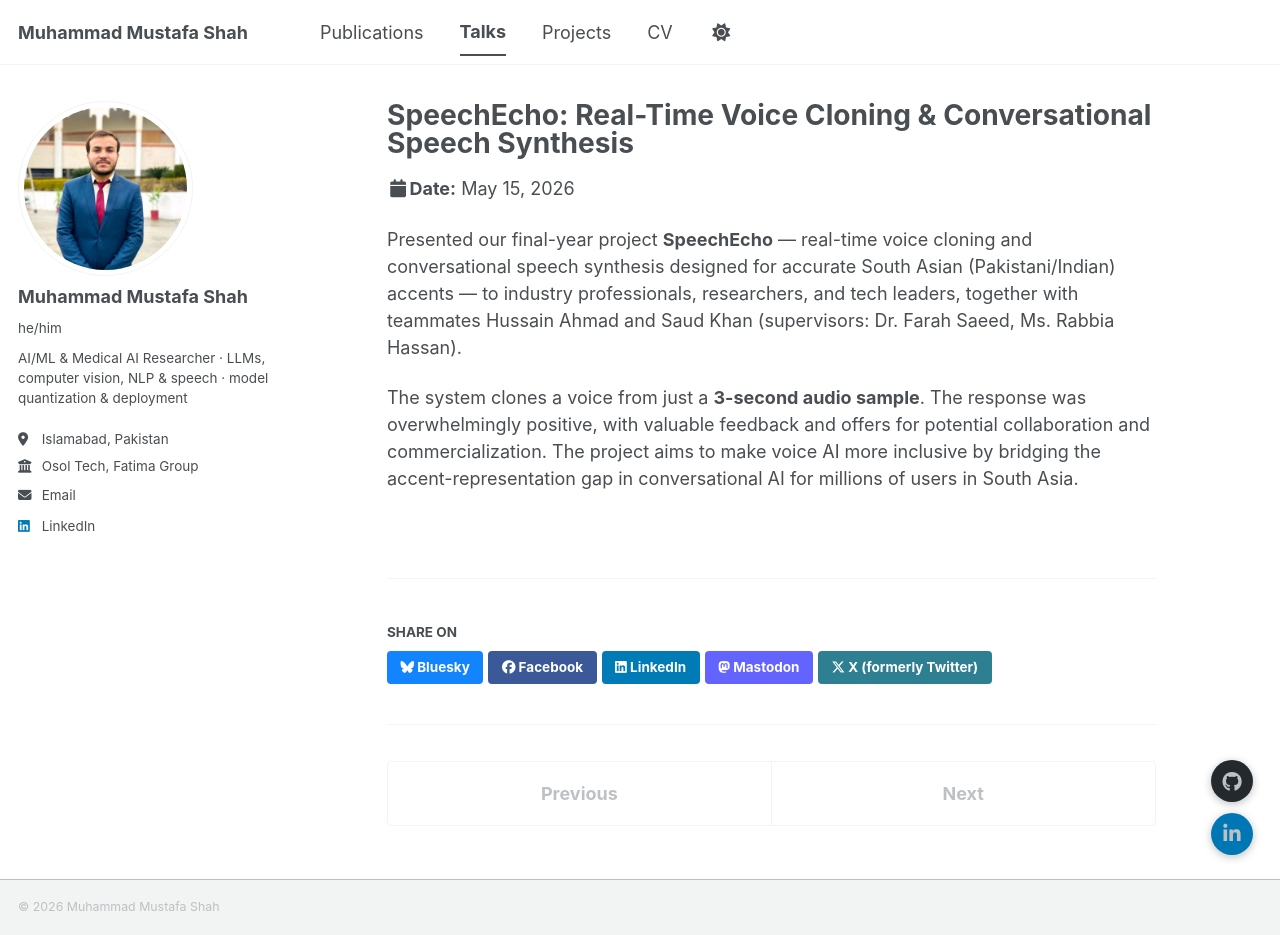
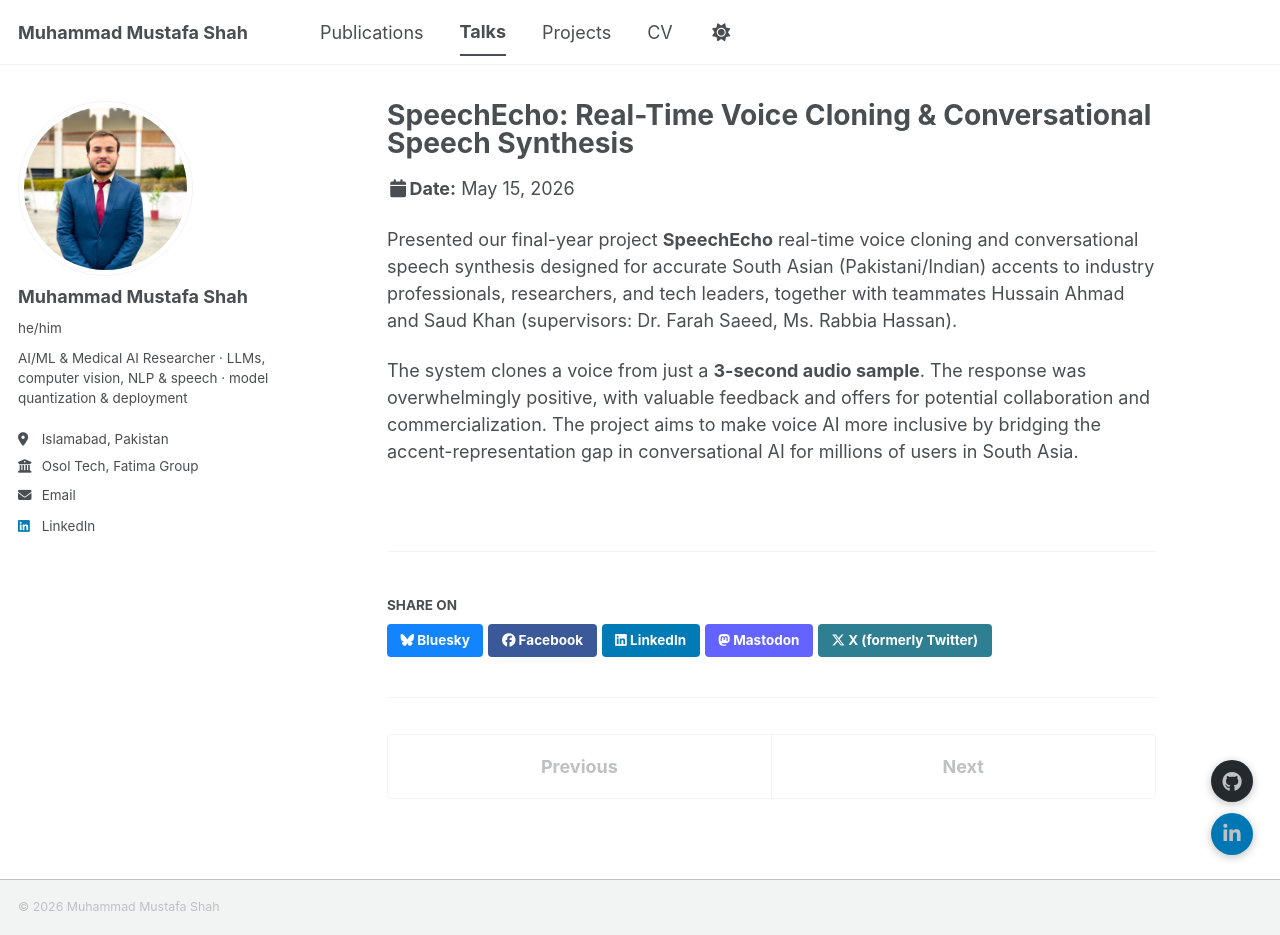
Before and after one commit to Mustafa-bacha/Mustafa-bacha.github.io, a Jekyll site: the page built from _talks/2026-05-15-giki-open-house-speechecho.md, in a window 1280 px wide and 935 px high. Built offline with Jekyll 4.4.1, drawn with Linux system fonts in a browser that asks for light colours; a script bundle is joined from its source files by our own code; a style sheet for code colours, icons or effects is not loaded.

```diff
--- a/_talks/2026-05-15-giki-open-house-speechecho.md
+++ b/_talks/2026-05-15-giki-open-house-speechecho.md
@@ -8,6 +8,6 @@ date: 2026-05-15
 location: "Topi, Pakistan"
 ---
 
-Presented our final-year project **SpeechEcho** — real-time voice cloning and conversational speech synthesis designed for accurate South Asian (Pakistani/Indian) accents — to industry professionals, researchers, and tech leaders, together with teammates Hussain Ahmad and Saud Khan (supervisors: Dr. Farah Saeed, Ms. Rabbia Hassan).
+Presented our final-year project **SpeechEcho** real-time voice cloning and conversational speech synthesis designed for accurate South Asian (Pakistani/Indian) accents to industry professionals, researchers, and tech leaders, together with teammates Hussain Ahmad and Saud Khan (supervisors: Dr. Farah Saeed, Ms. Rabbia Hassan).
 
 The system clones a voice from just a **3-second audio sample**. The response was overwhelmingly positive, with valuable feedback and offers for potential collaboration and commercialization. The project aims to make voice AI more inclusive by bridging the accent-representation gap in conversational AI for millions of users in South Asia.
```
